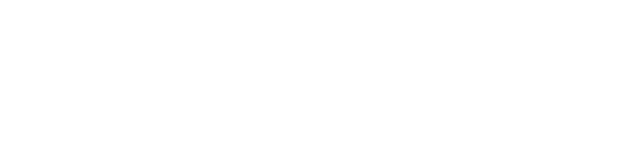
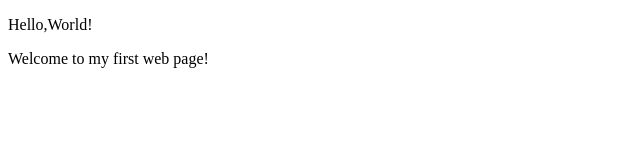
Before and after one commit to Njihia413/my-first-webpage, a plain HTML site: page my-first-webpage.html in a window 1280 px wide. Shown: the whole page, without its empty margins (0-640 px from the left). Drawn offline with Linux system fonts and the light colour scheme.

Commit message:
Add paragraph block elements to the page

```diff
--- a/my-first-webpage.html
+++ b/my-first-webpage.html
@@ -13,9 +13,8 @@
         <link rel="stylesheet" href="">
     </head>
     <body>
-        <!--[if lt IE 7]>
-            <p class="browsehappy">You are using an <strong>outdated</strong> browser. Please <a href="#">upgrade your browser</a> to improve your experience.</p>
-        <![endif]-->
+        <p>Hello,World!</p>
+        <p>Welcome to my first web page!</p>
 
         <script src="" async defer></script>
     </body>
```
